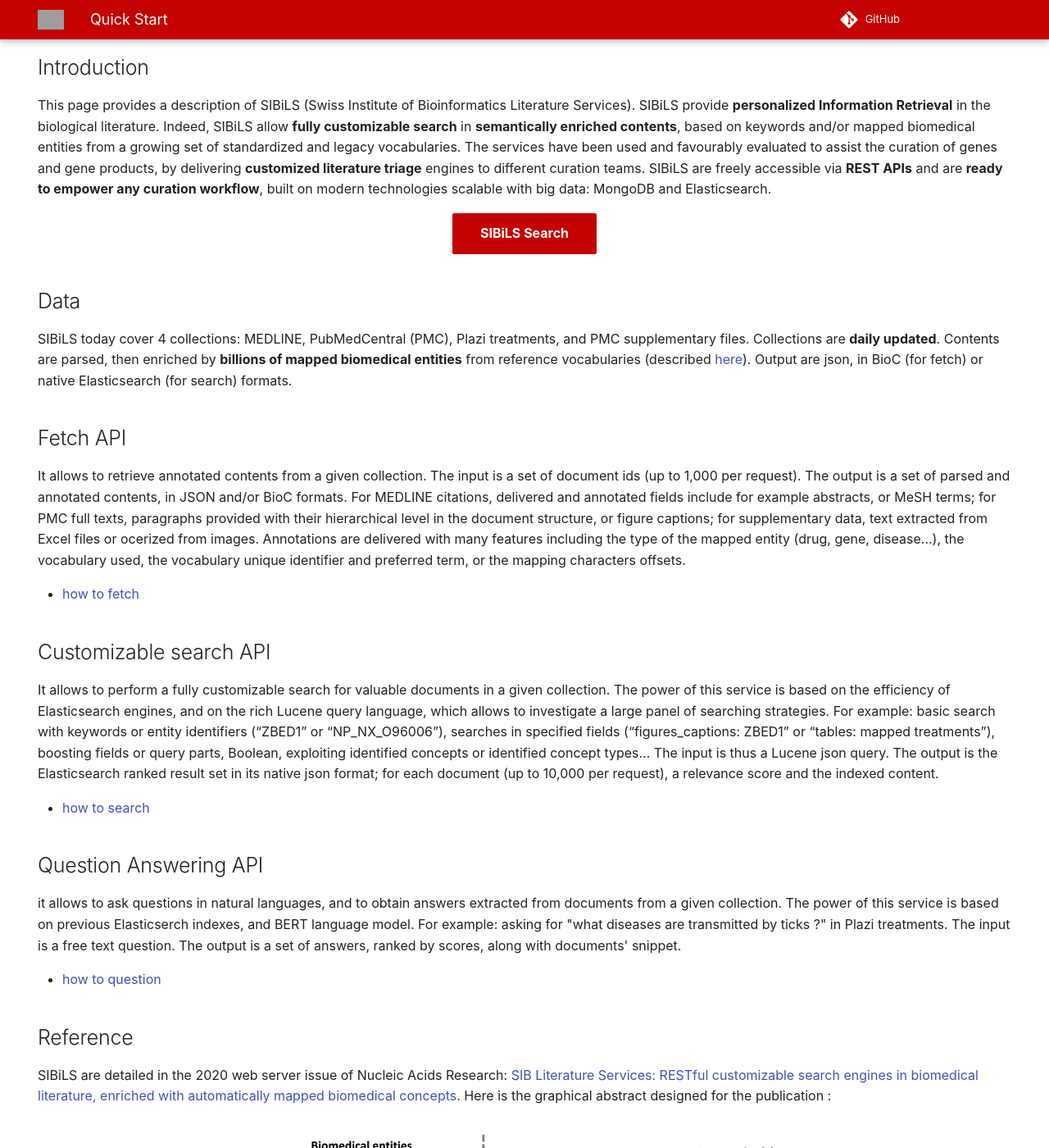
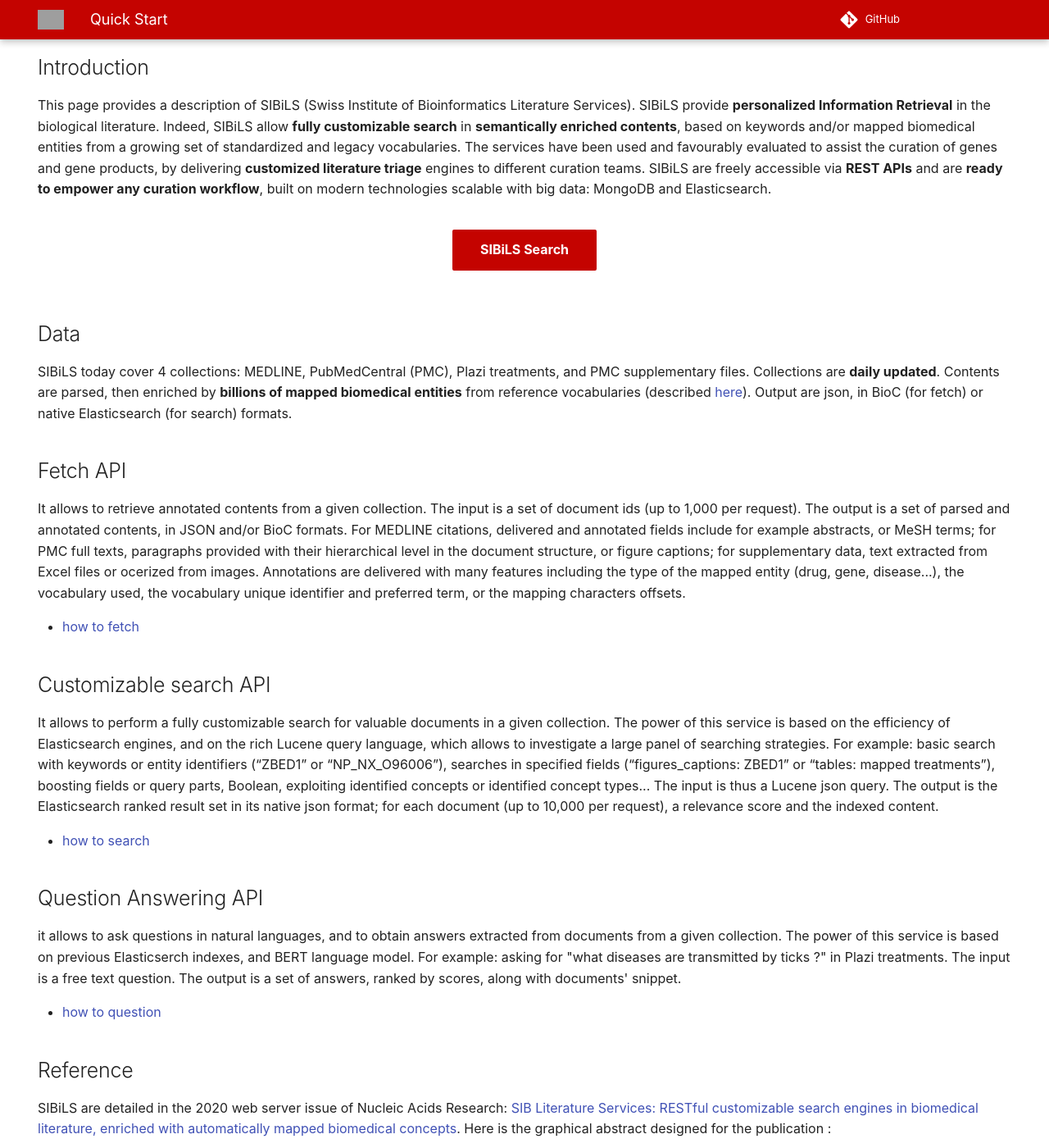
Before and after one commit to sibils/sibils-website, an MkDocs documentation site: the page built from docs/index.md, in a window 1280 px wide and 1400 px high, scrolled down 439 px. Shown: the whole window at 82% size. Built offline with MkDocs 1.6.1 and Material for MkDocs 9.7.7, drawn with Linux system fonts in a browser that asks for light colours; comment, search, counter and statistics services are not loaded; grey boxes are pictures that could not be loaded.

Commit message:
assets: reduce size of the .png

```diff
--- a/docs/assets/extra.css
+++ b/docs/assets/extra.css
@@ -1,8 +1,12 @@
 [data-md-color-scheme="sibils"] {
-    --md-primary-fg-color:        #c40300;
+	--md-primary-fg-color: #c40300;
 	--md-primary-fg-color--light: #ff0300;
-    --md-primary-fg-color--dark:  #b20200;
+	--md-primary-fg-color--dark: #b20200;
 	--md-accent-fg-color: #b20200;
+}
+
+p a.md-button--primary {
+	margin: 1rem 3rem;
 }
 
 article ul.partners {
```
Also changed, not shown: docs/assets/SIBILS_logo_red.png (deleted), docs/assets/SIBiLS_logo.png, docs/assets/SIBiLS_logo_red.png (added), docs/assets/graphical_abstract.png, docs/assets/graphical_abstract_original.png (added), docs/assets/logo_hesso.png. Lines whose indentation alone changed are shown as unchanged.
